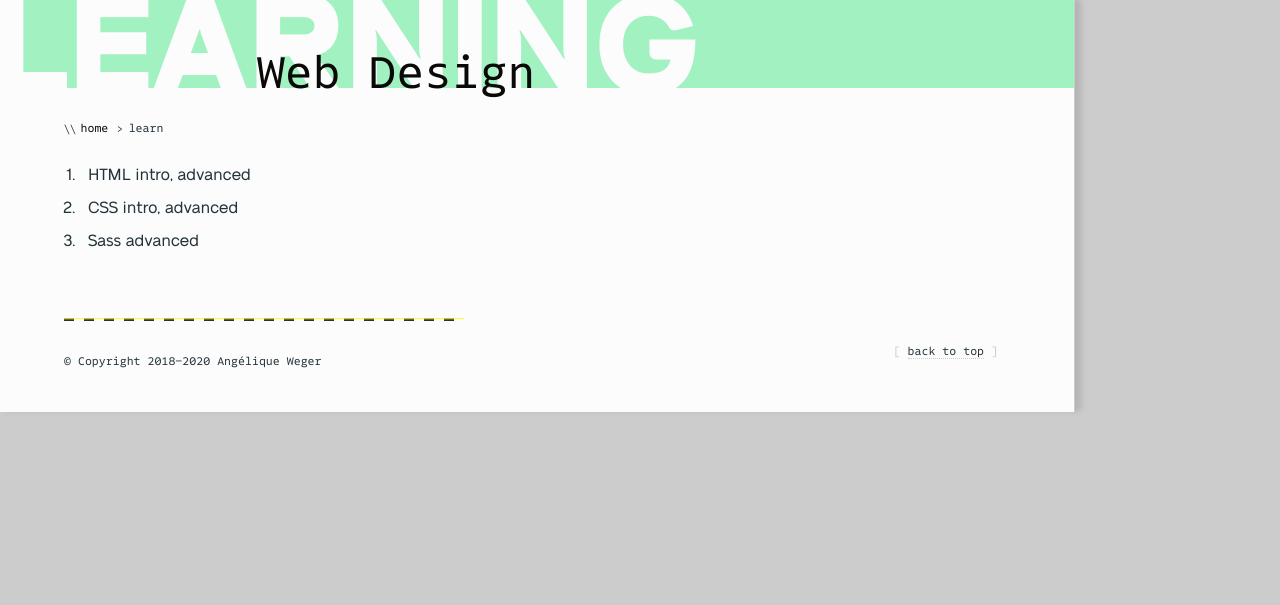
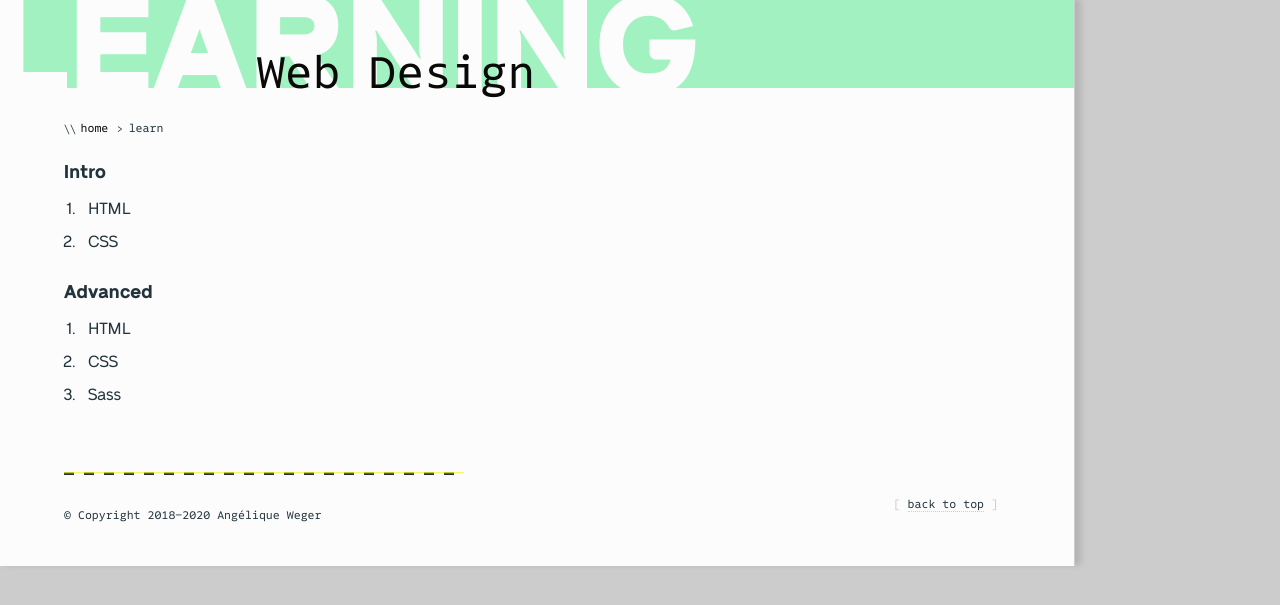
Before and after one commit to mica-web/mica-web.github.io, a Jekyll site: the page built from learn/index.md, in a window 1280 px wide. Shown: the top 605 px of the page. Built offline with Jekyll 4.4.1, drawn with Linux system fonts in a browser that asks for light colours; some web fonts are replaced.

Commit message:
Prove I can sort the learn content by level

```diff
--- a/learn/index.md
+++ b/learn/index.md
@@ -3,10 +3,27 @@ title: Learn
 ---
 
 
+{% assign intro_content = site.learn | where_exp: "learn", "learn.level contains 'intro'" %}
+{% assign adv_content = site.learn | where_exp: "learn", "learn.level contains 'advanced'" %}
+
+## Intro
+
 <ol>
-{% for learn in site.learn %}
 
-  <li>{{learn.topic}} {{learn.level}}</li>
+{% for content in intro_content %}
+
+  <li>{{content.topic}}</li>
 
 {% endfor %}
 </ol>
+
+## Advanced
+
+<ol>
+
+{% for content in adv_content %}
+
+  <li>{{content.topic}}</li>
+
+{% endfor %}
+</ol>
```
